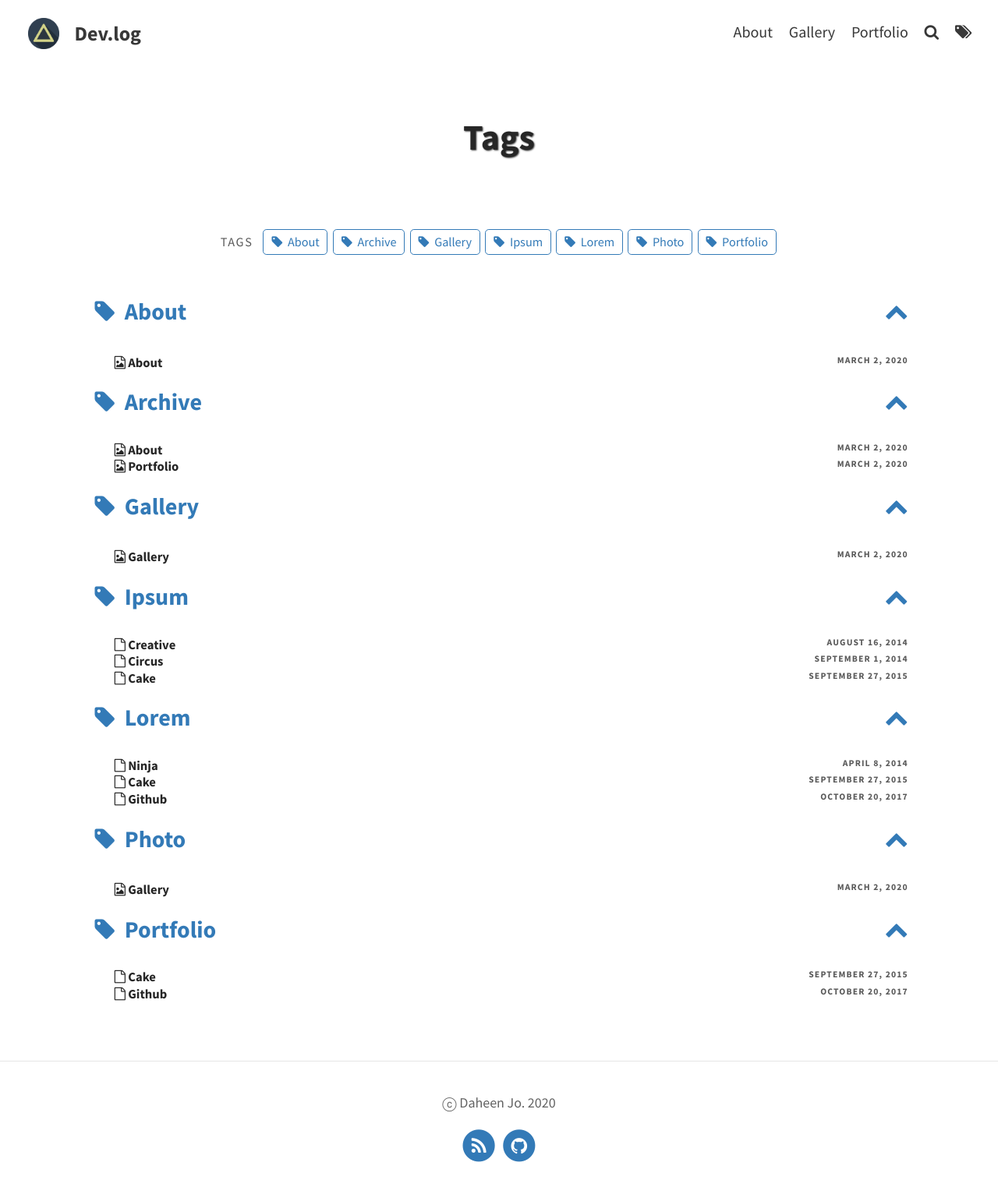
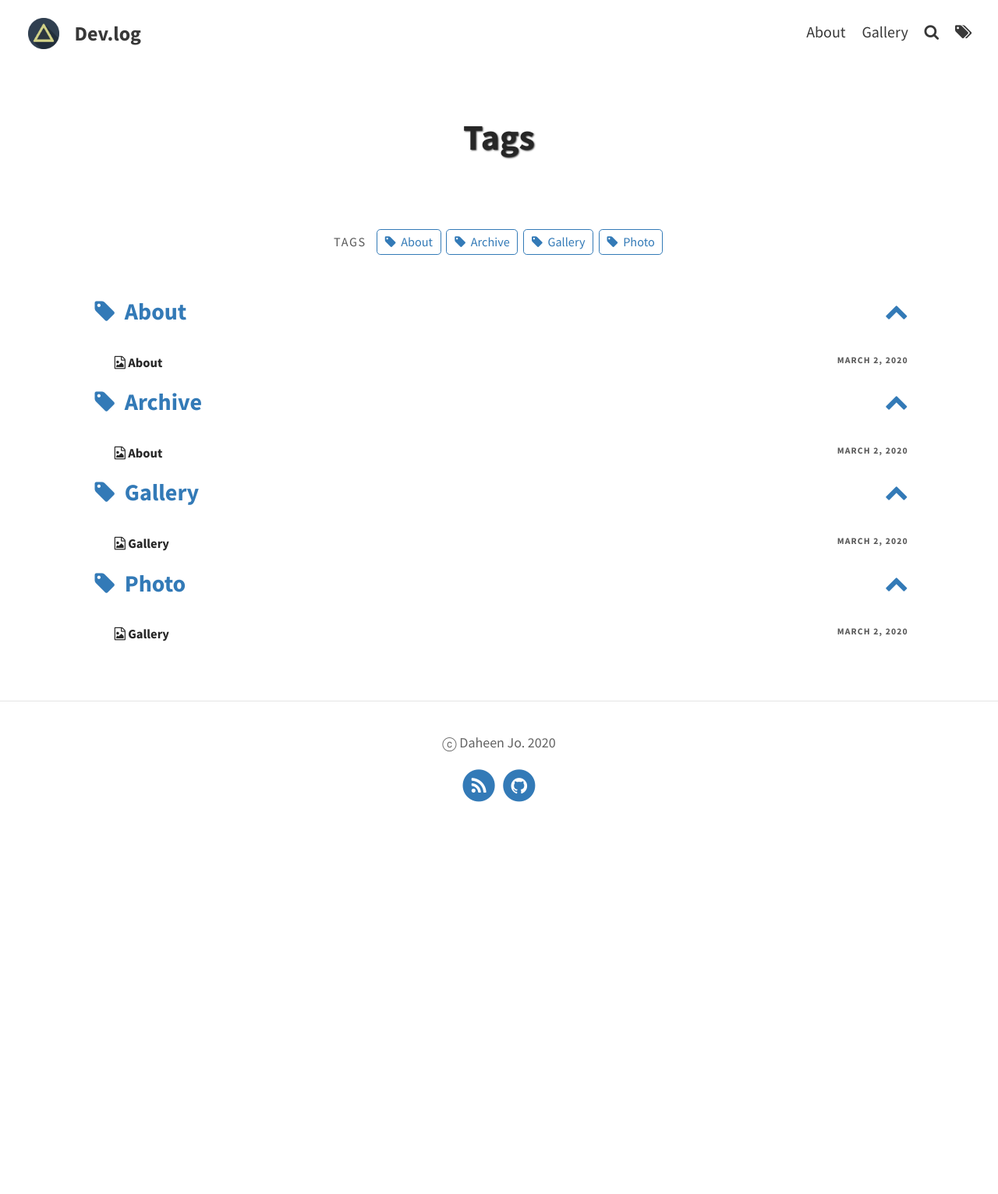
Before and after one commit to devdhjo/devdhjo.github.io, a Jekyll site: the page built from pages/tags.md, in a window 1280 px wide. Shown: the whole page at 78% size. Built offline with Jekyll 4.4.1, drawn with Linux system fonts in a browser that asks for light colours; after the commit the page ends 1070 px from its top, so only the background shows below that.

Commit message:
02 MAR 2020 - Delete Portfolio Page

```diff
--- a/_portfolio/cake.md
+++ /dev/null
@@ -1,11 +0,0 @@
----
-layout: post
-title: Cake
-feature-img: "assets/img/portfolio/cake.png"
-img: "assets/img/portfolio/cake.png"
-date: 27 September 2015
-tags: [Lorem, Ipsum, Portfolio]
----
-
-Sed ut perspiciatis unde omnis iste natus error sit voluptatem accusantium doloremque laudantium, totam rem aperiam, eaque ipsa quae ab illo inventore veritatis et quasi architecto beatae vitae dicta sunt explicabo. Nemo enim ipsam voluptatem <a>quia voluptas sit aspernatur</a> aut odit aut fugit, sed quia consequuntur magni dolores eos qui ratione voluptatem sequi nesciunt. Neque porro quisquam est, qui dolorem ipsum quia dolor sit amet, consectetur, adipisci velit, sed quia non numquam eius <a>modi tempora incidunt</a> ut labore et dolore magnam aliquam quaerat voluptatem. Ut enim ad minima veniam, quis nostrum exercitationem ullam corporis suscipit laboriosam, nisi ut aliquid ex ea commodi consequatur? Quis autem vel eum iure reprehenderit qui in ea voluptate velit esse quam nihil molestiae consequatur, vel illum qui dolorem eum fugiat quo voluptas nulla pariatur?
-Use this area of the page to describe your project. The icon above is part of a free icon set by <a href="https://sellfy.com/p/8Q9P/jV3VZ/">Flat Icons</a>. On their website, you can download their free set with 16 icons, or you can purchase the entire set with 146 icons for only $12!
--- a/_sass/includes/_portfolio.scss
+++ /dev/null
@@ -1,53 +0,0 @@
-.portfolio-link {
-  display: block;
-  position: relative;
-  margin: 0 auto;
-  max-width: 400px;
-
-  .caption {
-    margin: 0;
-    position: absolute;
-    width: 100%;
-    height: 100%;
-    text-align: center;
-    opacity: 0;
-    -webkit-transition: all ease .5s;
-    -moz-transition: all ease .5s;
-    transition: all ease .5s;
-
-    &::before {
-      content: ' ';
-      display: inline-block;
-      vertical-align: middle;
-      height: 100%;
-    }
-
-    &:hover {
-      opacity: 1;
-    }
-
-    .caption-content {
-      font-size: 15px;
-      color: white;
-      text-shadow: -1px 0 #ddd, 0 1px #ddd, 1px 0 #ddd, 0 -1px #ddd;
-      display: inline-block;
-      vertical-align: middle;
-
-      @media screen and (max-width: $sm-break) {
-        font-size: 7px;
-      }
-    }
-  }
-}
-
-.portfolio-grid {
-  display: flex;
-  flex-wrap: wrap;
-  justify-content: space-around;
-
-}
-
-.portfolio-cell {
-  flex: 0 0 32%;
-  margin-bottom: 10px;
-}
--- a/_sass/type-on-strap.scss
+++ b/_sass/type-on-strap.scss
@@ -20,7 +20,6 @@
 @import 'includes/footer';
 @import 'includes/post_nav';
 @import 'includes/navbar';
-@import 'includes/portfolio';
 @import 'includes/grid';
 @import 'includes/share_buttons';
 @import 'includes/blog_nav.scss';
```
Also changed, not shown: _includes/portfolio.html (deleted, +0 -16 lines), _portfolio/circus.md (deleted, +0 -11 lines), _portfolio/gitlecture.md (deleted, +0 -11 lines), _portfolio/hanoi.md (deleted, +0 -10 lines), _portfolio/jekyllblog.md (deleted, +0 -9 lines), _portfolio/ninja.md (deleted, +0 -11 lines), _portfolio/safe.md (deleted, +0 -11 lines), _portfolio/submarine.md (deleted, +0 -10 lines), _portfolio/tictactoe.md (deleted, +0 -9 lines), pages/portfolio.md (deleted, +0 -10 lines).
